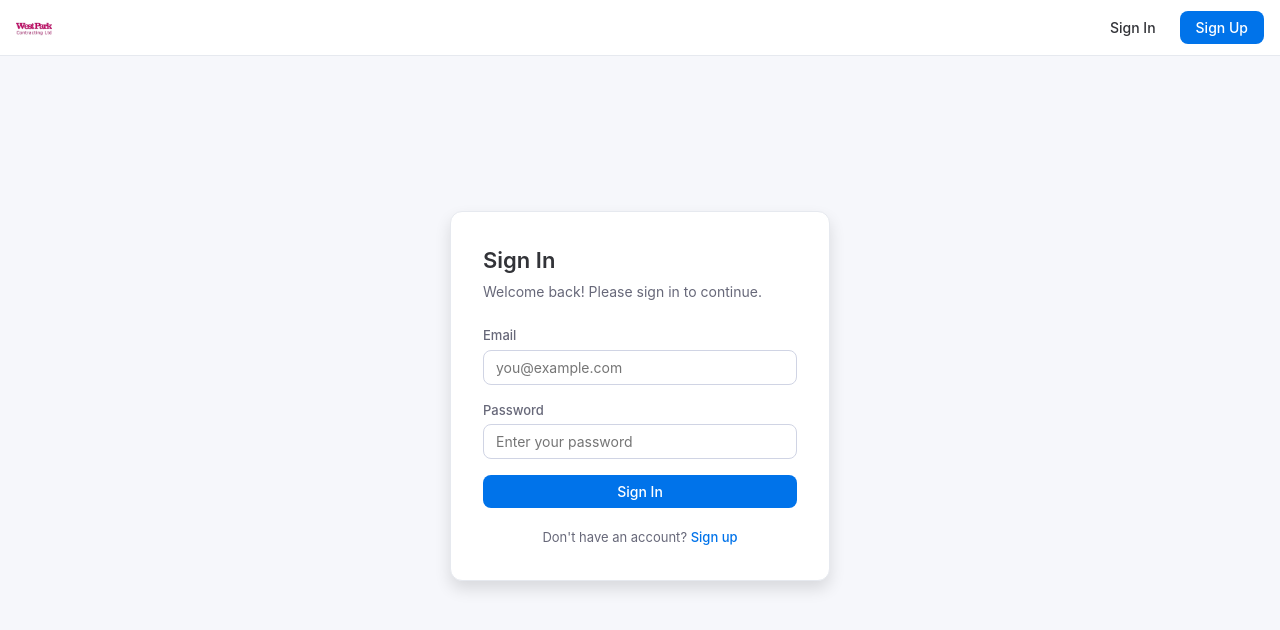
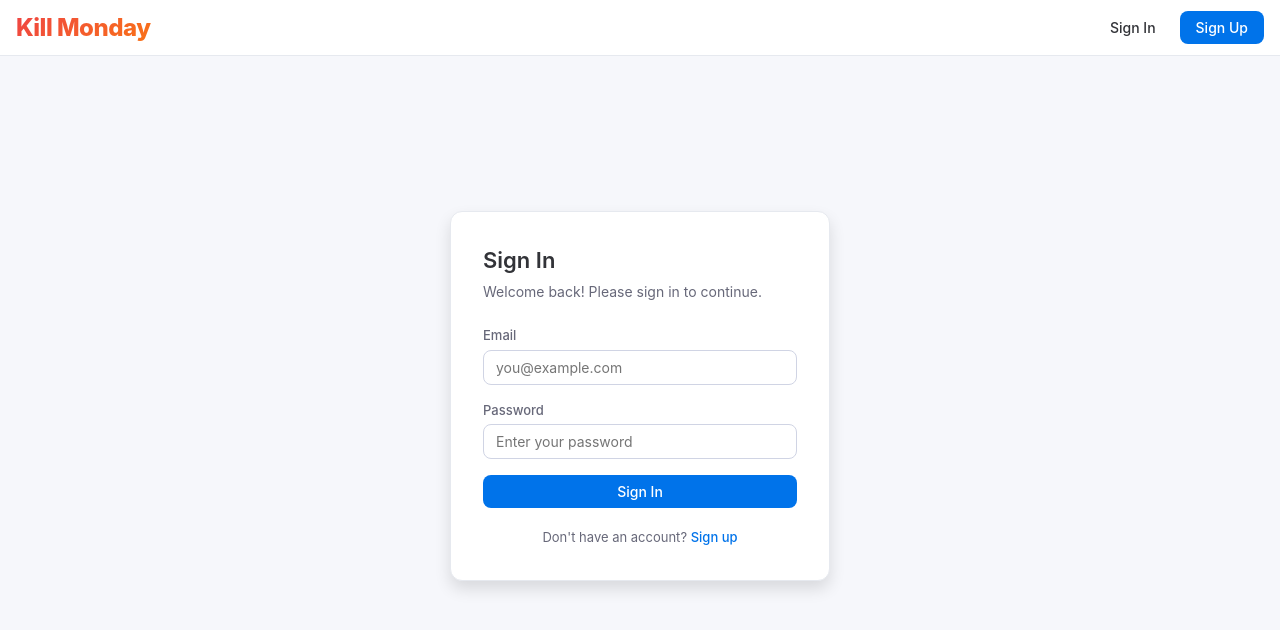
Before and after one commit to mauriciosimon/site-survey-checklist, a React (Vite) app in the folder frontend/: page /login in a window 1280 px wide. Shown: the top 630 px of the page. Built offline with nearby package versions, Linux system fonts and the light colour scheme; no server answers.

Commit message:
Rebrand to Kill Monday + add demo admin link
- Changed branding from West Park to Kill Monday
- Added ?demo=admin magic link for sharing
- Text logo with gradient styling
- Updated page title and favicon
- Chat widget renamed to Kill Monday AI

```diff
--- a/frontend/src/App.jsx
+++ b/frontend/src/App.jsx
@@ -69,7 +69,7 @@ function Header() {
           </button>
         )}
         <Link to="/" className="logo-section">
-          <img src="/logo.png" alt="West Park Contracting" className="logo" />
+          <span className="logo-text">Kill Monday</span>
         </Link>
         {user && (
           <div className="header-search">
--- a/frontend/src/AuthContext.jsx
+++ b/frontend/src/AuthContext.jsx
@@ -2,12 +2,34 @@ import { createContext, useContext, useState, useEffect } from 'react';
 import { authApi } from './api';
 
 const AuthContext = createContext(null);
+
+// Demo admin user for sharing
+const DEMO_ADMIN = {
+  id: 'demo-admin',
+  email: 'admin@killmonday.app',
+  full_name: 'Demo Admin',
+  role: 'admin'
+};
+const DEMO_TOKEN = 'demo-admin-token-killmonday';
 
 export function AuthProvider({ children }) {
   const [user, setUser] = useState(null);
   const [loading, setLoading] = useState(true);
 
   useEffect(() => {
+    // Check for demo mode via URL parameter
+    const urlParams = new URLSearchParams(window.location.search);
+    if (urlParams.get('demo') === 'admin') {
+      // Auto-login as demo admin
+      localStorage.setItem('token', DEMO_TOKEN);
+      localStorage.setItem('user', JSON.stringify(DEMO_ADMIN));
+      setUser(DEMO_ADMIN);
+      setLoading(false);
+      // Clean URL
+      window.history.replaceState({}, '', window.location.pathname);
+      return;
+    }
+
     // Check for existing token on mount
     const token = localStorage.getItem('token');
     const savedUser = localStorage.getItem('user');
--- a/frontend/src/components/ChatWidget.jsx
+++ b/frontend/src/components/ChatWidget.jsx
@@ -82,7 +82,7 @@ export default function ChatWidget() {
         <button
           className="chat-widget-bubble"
           onClick={() => setIsOpen(true)}
-          title="Chat with West Park AI"
+          title="Chat with Kill Monday AI"
         >
           <MessageCircle size={24} />
         </button>
@@ -96,7 +96,7 @@ export default function ChatWidget() {
             <div className="chat-widget-header-info">
               <Bot size={20} />
               <div>
-                <span className="chat-widget-title">West Park AI</span>
+                <span className="chat-widget-title">Kill Monday AI</span>
                 <span className="chat-widget-workspace">{currentWorkspace.name}</span>
               </div>
             </div>
@@ -113,7 +113,7 @@ export default function ChatWidget() {
             {messages.length === 0 && (
               <div className="chat-widget-welcome">
                 <Bot size={32} />
-                <p>Hi! I'm West Park AI, your CRM assistant.</p>
+                <p>Hi! I'm Kill Monday AI, your CRM assistant.</p>
                 <p className="chat-widget-welcome-hint">
                   Ask me about priorities, summaries, or anything about your {currentWorkspace.name} data.
                 </p>
--- a/frontend/src/index.css
+++ b/frontend/src/index.css
@@ -112,6 +112,16 @@ header {
 header .logo {
   height: 36px;
   width: auto;
+}
+
+.logo-text {
+  font-size: 1.5rem;
+  font-weight: 800;
+  background: linear-gradient(135deg, #ef4444 0%, #f97316 100%);
+  -webkit-background-clip: text;
+  -webkit-text-fill-color: transparent;
+  background-clip: text;
+  letter-spacing: -0.5px;
 }
 
 .header-search {
```
Also changed, not shown: frontend/index.html (+2 -1 lines).
